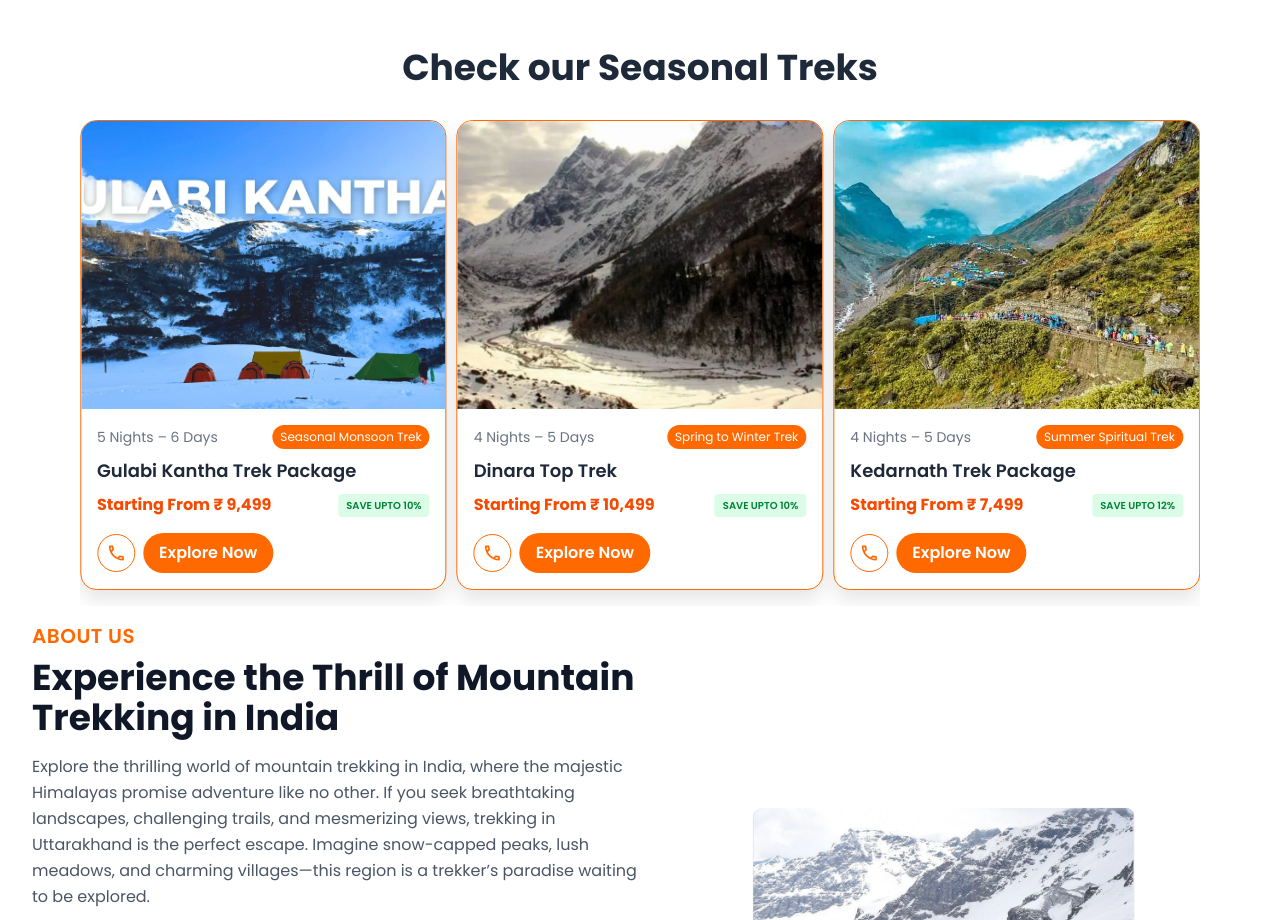
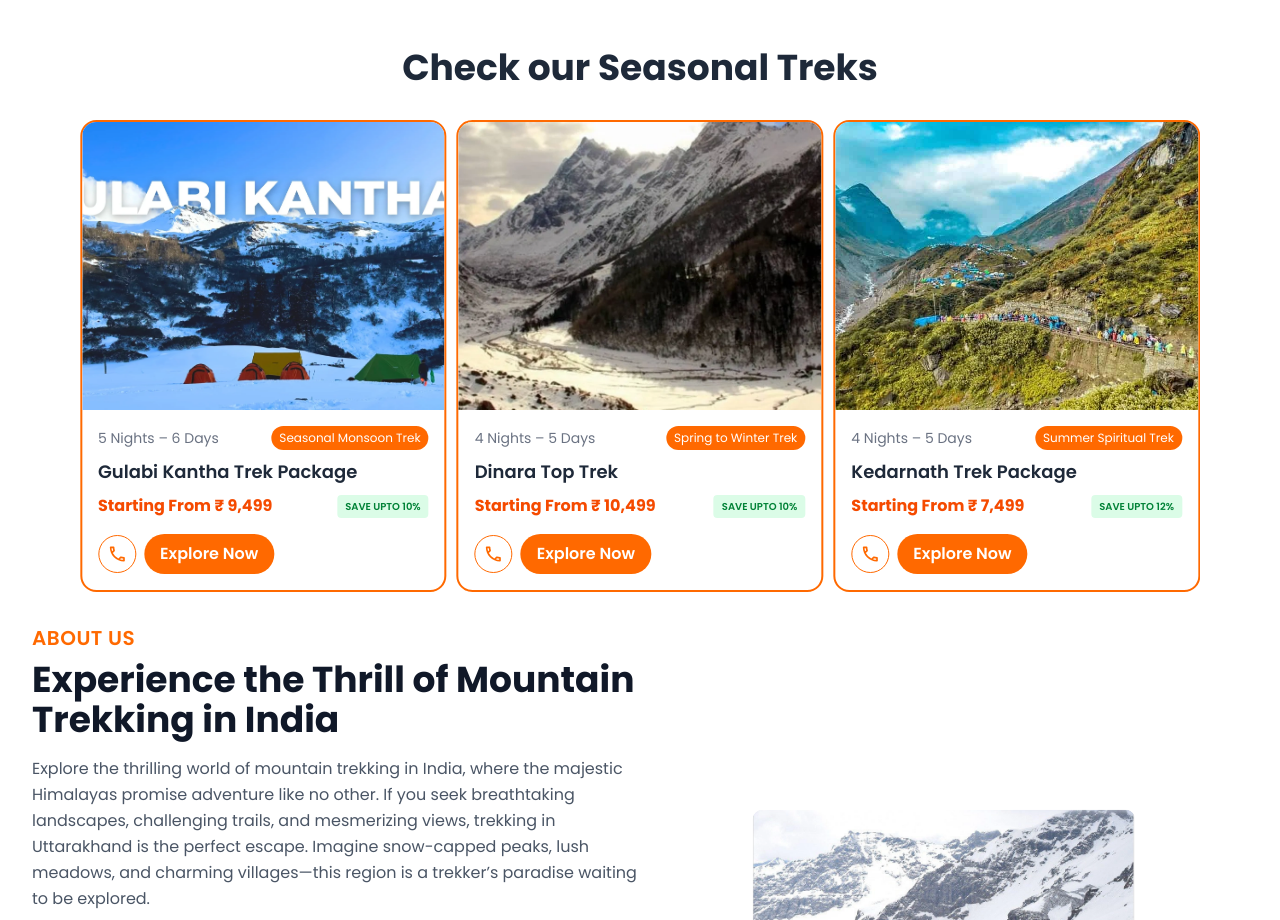
Before and after one commit to DiGiwaVe-Shiva/MountainMyTrip, a Next.js app: page / in a window 1280 px wide. Shown: the part 800-1720 px from the top of the page. Built offline with nearby package versions, Linux system fonts and the light colour scheme; grey boxes are pictures that could not be loaded.

Commit message:
himalayantripchangeS

```diff
--- a/src/app/components/HimaliyeMyTrip.jsx
+++ b/src/app/components/HimaliyeMyTrip.jsx
@@ -178,7 +178,7 @@ const HimaliyeMyTripCarousel = () => {
       >
         {tourPackages.map((tour, index) => (
           <SwiperSlide key={index} className="pb-4 flex-shrink-0">
-           <div className="bg-white border border-orange-500 rounded-2xl overflow-hidden shadow-[0px_10px_20px_rgba(0,0,0,0.1)] flex flex-col h-full min-h-[470px]">
+           <div className="bg-white border border-orange-500 border-2 rounded-2xl overflow-hidden  flex flex-col h-full min-h-[470px]">
               <Link href={tour.link}>
                 <img
                   src={tour.image}
```
